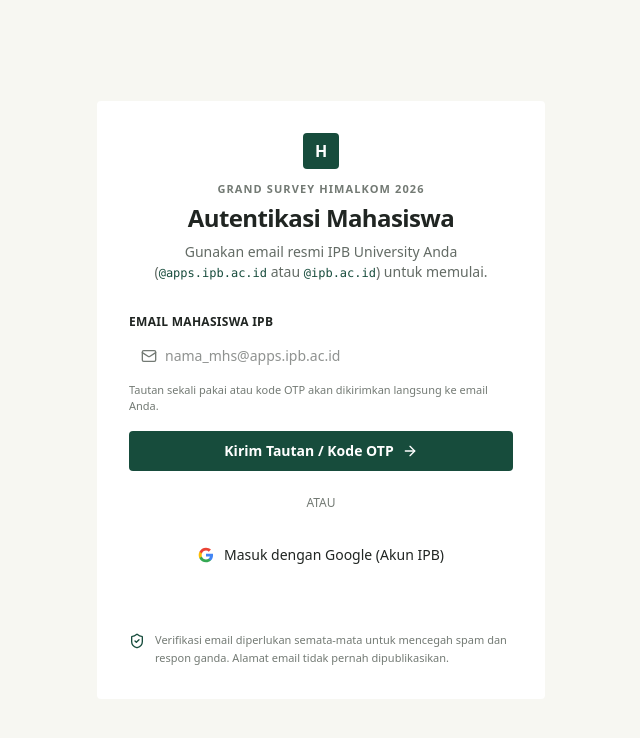
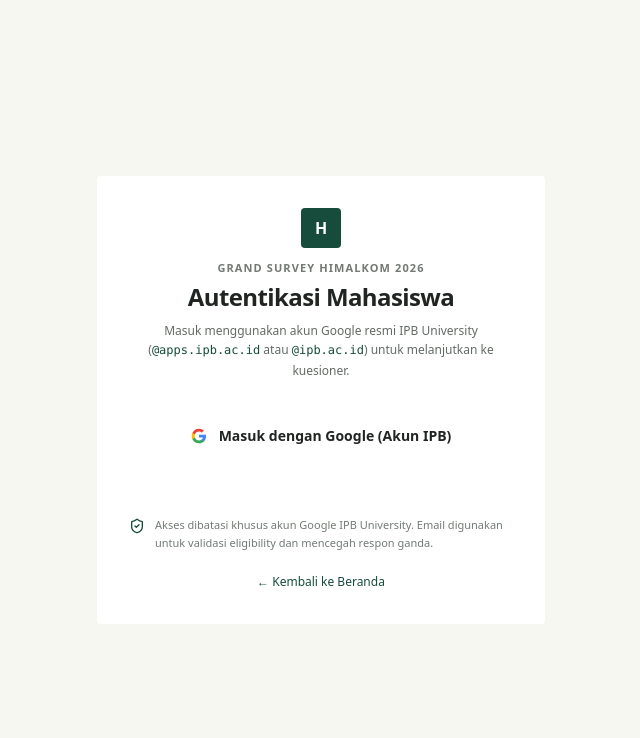
Before and after one commit to farrelachr/Grand-Survey, a Next.js app: page /login in a window 1280 px wide. Shown: the top 738 px of the page, without its empty margins (319-959 px from the left). Built offline with nearby package versions, Linux system fonts and the light colour scheme.

Commit message:
refactor: simplify login to use Google OAuth exclusively

```diff
--- a/src/app/login/page.tsx
+++ b/src/app/login/page.tsx
@@ -2,63 +2,16 @@
 
 import { Suspense, useState } from "react";
 import Link from "next/link";
-import { useRouter, useSearchParams } from "next/navigation";
-import { sendOtpOrMagicLink, verifyOtp } from "@/app/actions/auth";
+import { useSearchParams } from "next/navigation";
 import { createClient } from "@/lib/supabase/client";
-import { Mail, ArrowRight, ShieldCheck, CheckCircle2, AlertCircle, Loader2 } from "lucide-react";
+import { ShieldCheck, AlertCircle, Loader2 } from "lucide-react";
 
 function LoginForm() {
-  const router = useRouter();
   const searchParams = useSearchParams();
   const initialError = searchParams.get("error");
 
-  const [email, setEmail] = useState("");
-  const [otpToken, setOtpToken] = useState("");
-  const [step, setStep] = useState<"enter_email" | "enter_otp">("enter_email");
   const [loading, setLoading] = useState(false);
   const [errorMsg, setErrorMsg] = useState(initialError || "");
-  const [successMsg, setSuccessMsg] = useState("");
-
-  const handleSendEmail = async (e: React.FormEvent) => {
-    e.preventDefault();
-    setErrorMsg("");
-    setSuccessMsg("");
-    setLoading(true);
-
-    try {
-      const res = await sendOtpOrMagicLink(email);
-      if (!res.success) {
-        setErrorMsg(res.error || "Gagal memproses email.");
-      } else {
-        setSuccessMsg(res.message || "Tautan dan kode verifikasi telah dikirimkan!");
-        setStep("enter_otp");
-      }
-    } catch {
-      setErrorMsg("Terjadi gangguan jaringan. Silakan periksa koneksi Anda.");
-    } finally {
-      setLoading(false);
-    }
-  };
-
-  const handleVerifyOtp = async (e: React.FormEvent) => {
-    e.preventDefault();
-    setErrorMsg("");
-    setLoading(true);
-
-    try {
-      const res = await verifyOtp(email, otpToken);
-      if (!res.success) {
-        setErrorMsg(res.error || "Verifikasi kode gagal.");
-      } else {
-        router.push("/survey");
-        router.refresh();
-      }
-    } catch {
-      setErrorMsg("Gagal melakukan verifikasi. Coba lagi.");
-    } finally {
-      setLoading(false);
-    }
-  };
 
   const handleGoogleLogin = async () => {
     setErrorMsg("");
@@ -88,11 +41,10 @@
   };
 
   return (
-    <div className="w-full max-w-md bg-[#FFFFFF] border border-[#E1E5DF] rounded p-8 sm:p-10 shadow-sm">
+    <div className="w-full max-w-md bg-[#FFFFFF] border border-[#E1E5DF] rounded p-8 sm:p-10 shadow-sm text-center">
       {/* Editorial Eyebrow & Brand */}
-      <div className="text-center mb-8">
       <Link href="/" className="inline-block mb-3">
-          <span className="w-9 h-9 rounded bg-[#174C3C] text-white flex items-center justify-center font-bold text-base mx-auto">
+        <span className="w-10 h-10 rounded bg-[#174C3C] text-white flex items-center justify-center font-bold text-base mx-auto shadow-sm">
           H
         </span>
       </Link>
@@ -102,87 +54,33 @@
       <h1 className="text-2xl font-bold tracking-tight text-[#202522] mt-1">
         Autentikasi Mahasiswa
       </h1>
-        <p className="text-sm text-[#636B65] mt-2">
-          Gunakan email resmi IPB University Anda (<span className="font-mono text-xs text-[#174C3C]">@apps.ipb.ac.id</span> atau <span className="font-mono text-xs text-[#174C3C]">@ipb.ac.id</span>) untuk memulai.
+      <p className="text-xs sm:text-sm text-[#636B65] mt-2 leading-relaxed">
+        Masuk menggunakan akun Google resmi IPB University (<span className="font-mono text-xs text-[#174C3C]">@apps.ipb.ac.id</span> atau <span className="font-mono text-xs text-[#174C3C]">@ipb.ac.id</span>) untuk melanjutkan ke kuesioner.
       </p>
-      </div>
 
-      {/* Status Alerts */}
+      {/* Error Alert */}
       {errorMsg && (
-        <div className="mb-6 p-3.5 rounded bg-[#FEE4E2] border border-[#B42318]/20 flex items-start gap-2.5 text-xs text-[#B42318]">
+        <div className="mt-6 p-3.5 rounded bg-[#FEE4E2] border border-[#B42318]/20 flex items-start gap-2.5 text-xs text-[#B42318] text-left">
           <AlertCircle className="w-4 h-4 shrink-0 mt-0.5" />
           <span>{errorMsg}</span>
         </div>
       )}
 
-      {successMsg && (
-        <div className="mb-6 p-3.5 rounded bg-[#EBF2EE] border border-[#174C3C]/20 flex items-start gap-2.5 text-xs text-[#174C3C]">
-          <CheckCircle2 className="w-4 h-4 shrink-0 mt-0.5" />
-          <span>{successMsg}</span>
-        </div>
-      )}
-
-      {step === "enter_email" ? (
-        <div>
-          <form onSubmit={handleSendEmail} className="space-y-4">
-            <div>
-              <label htmlFor="email" className="block text-xs font-semibold text-[#202522] uppercase tracking-wide mb-1.5">
-                Email Mahasiswa IPB
-              </label>
-              <div className="relative">
-                <div className="absolute inset-y-0 left-0 pl-3 flex items-center pointer-events-none text-[#737A74]">
-                  <Mail className="w-4 h-4" />
-                </div>
-                <input
-                  id="email"
-                  type="email"
-                  required
-                  placeholder="nama_mhs@apps.ipb.ac.id"
-                  value={email}
-                  onChange={(e) => setEmail(e.target.value)}
-                  className="w-full pl-9 pr-3 py-2.5 bg-[#FFFFFF] border border-[#E1E5DF] rounded text-sm text-[#202522] placeholder:text-[#737A74]/60 focus:border-[#174C3C] transition-colors"
-                />
-              </div>
-              <p className="mt-1.5 text-[11px] text-[#737A74]">
-                Tautan sekali pakai atau kode OTP akan dikirimkan langsung ke email Anda.
-              </p>
-            </div>
-
-            <button
-              type="submit"
-              disabled={loading}
-              className="w-full bg-[#174C3C] text-white py-2.5 px-4 rounded text-sm font-semibold hover:bg-[#123B2F] transition-colors flex items-center justify-center gap-2 disabled:opacity-60"
-            >
-              {loading ? (
-                <>
-                  <Loader2 className="w-4 h-4 animate-spin" />
-                  <span>Memverifikasi domain...</span>
-                </>
-              ) : (
-                <>
-                  <span>Kirim Tautan / Kode OTP</span>
-                  <ArrowRight className="w-4 h-4" />
-                </>
-              )}
-            </button>
-          </form>
-
-          <div className="relative my-6">
-            <div className="absolute inset-0 flex items-center">
-              <div className="w-full border-t border-[#E1E5DF]" />
-            </div>
-            <div className="relative flex justify-center text-xs uppercase">
-              <span className="bg-[#FFFFFF] px-2 text-[#737A74]">atau</span>
-            </div>
-          </div>
-
-          {/* Google OAuth Button */}
+      {/* Primary Google OAuth Button */}
+      <div className="mt-8">
         <button
           type="button"
           onClick={handleGoogleLogin}
           disabled={loading}
-            className="w-full border border-[#E1E5DF] bg-[#FFFFFF] text-[#202522] py-2.5 px-4 rounded text-sm font-medium hover:bg-[#F7F7F2] transition-colors flex items-center justify-center gap-2.5 disabled:opacity-60"
+          className="w-full border border-[#C4CCC1] bg-[#FFFFFF] text-[#202522] py-3.5 px-4 rounded text-sm font-semibold hover:bg-[#F7F7F2] hover:border-[#174C3C] transition-all flex items-center justify-center gap-3 shadow-xs disabled:opacity-60 cursor-pointer"
         >
+          {loading ? (
+            <>
+              <Loader2 className="w-4 h-4 animate-spin text-[#174C3C]" />
+              <span>Menghubungkan ke Google...</span>
+            </>
+          ) : (
+            <>
               <svg className="w-4 h-4" viewBox="0 0 24 24">
                 <path
                   fill="#4285F4"
@@ -202,63 +100,23 @@
                 />
               </svg>
               <span>Masuk dengan Google (Akun IPB)</span>
+            </>
+          )}
         </button>
       </div>
-      ) : (
-        <form onSubmit={handleVerifyOtp} className="space-y-4">
-          <div>
-            <label htmlFor="token" className="block text-xs font-semibold text-[#202522] uppercase tracking-wide mb-1.5">
-              Masukkan 6 Digit Kode OTP
-            </label>
-            <input
-              id="token"
-              type="text"
-              required
-              maxLength={6}
-              placeholder="123456"
-              value={otpToken}
-              onChange={(e) => setOtpToken(e.target.value)}
-              className="w-full text-center tracking-widest font-mono text-lg py-2.5 bg-[#FFFFFF] border border-[#E1E5DF] rounded text-[#202522] focus:border-[#174C3C]"
-            />
-            <p className="mt-1 text-[11px] text-[#737A74]">
-              Kode dikirimkan ke <span className="font-semibold text-[#202522]">{email}</span>. Anda juga dapat langsung mengklik tautan di dalam email.
-            </p>
+
+      {/* Security Notice */}
+      <div className="mt-8 pt-6 border-t border-[#E1E5DF] flex items-start gap-2.5 text-[11px] text-[#737A74] text-left leading-relaxed">
+        <ShieldCheck className="w-4 h-4 text-[#174C3C] shrink-0 mt-0.5" />
+        <span>
+          Akses dibatasi khusus akun Google IPB University. Email digunakan untuk validasi eligibility dan mencegah respon ganda.
+        </span>
       </div>
 
-          <button
-            type="submit"
-            disabled={loading || otpToken.length < 6}
-            className="w-full bg-[#174C3C] text-white py-2.5 px-4 rounded text-sm font-semibold hover:bg-[#123B2F] transition-colors flex items-center justify-center gap-2 disabled:opacity-60"
-          >
-            {loading ? (
-              <>
-                <Loader2 className="w-4 h-4 animate-spin" />
-                <span>Memverifikasi kode...</span>
-              </>
-            ) : (
-              <span>Konfirmasi & Mulai Survei</span>
-            )}
-          </button>
-
-          <button
-            type="button"
-            onClick={() => {
-              setStep("enter_email");
-              setErrorMsg("");
-            }}
-            className="w-full text-center text-xs text-[#737A74] hover:text-[#174C3C] pt-2"
-          >
-            Ganti alamat email
-          </button>
-        </form>
-      )}
-
-      {/* Security badge note */}
-      <div className="mt-8 pt-6 border-t border-[#E1E5DF] flex items-start gap-2.5 text-[11px] text-[#737A74] leading-relaxed">
-        <ShieldCheck className="w-4 h-4 text-[#174C3C] shrink-0 mt-0.5" />
-        <span>
-          Verifikasi email diperlukan semata-mata untuk mencegah spam dan respon ganda. Alamat email tidak pernah dipublikasikan.
-        </span>
+      <div className="mt-4">
+        <Link href="/" className="text-xs text-[#174C3C] hover:underline font-medium">
+          &larr; Kembali ke Beranda
+        </Link>
       </div>
     </div>
   );
```
Lines whose indentation alone changed are shown as unchanged.
